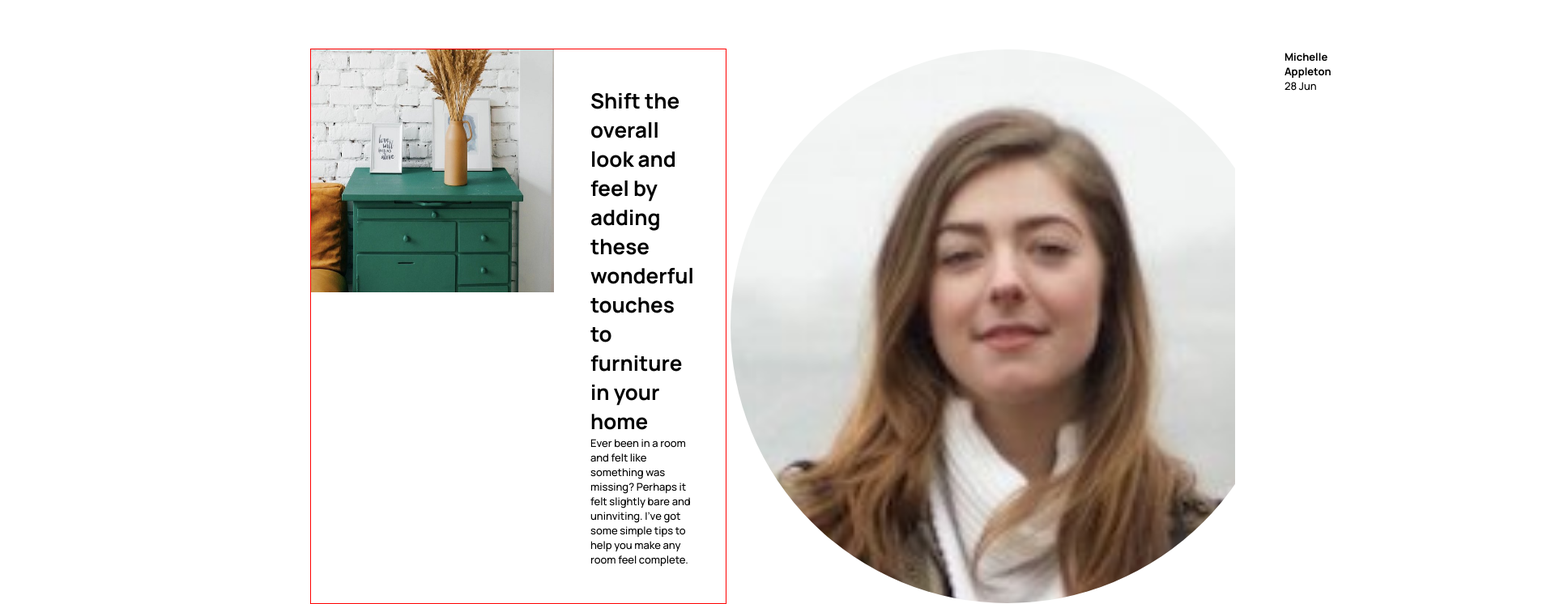
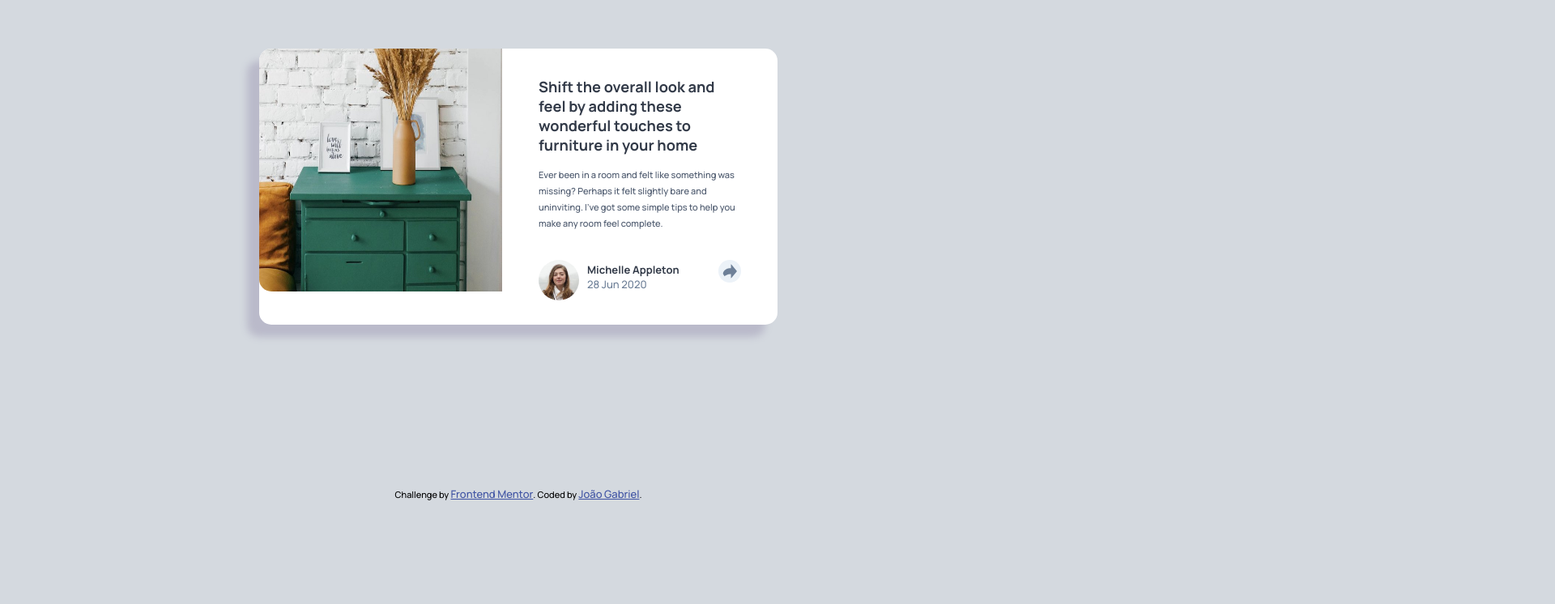
Before and after one commit to JGA7077/Frontend-Challenge_Article-Preview-Component, a plain HTML site: page index.html in a window 1280 px wide. Shown: the part 140-886 px from the top of the page at 81% size, 1920 px wide, since content can reach past the window. After the commit the page ends 800 px from the top, so only its background shows below. Drawn offline with Linux system fonts and the light colour scheme.

Commit message:
Finalizando Desktop

```diff
--- a/index.html
+++ b/index.html
@@ -15,6 +15,7 @@
   <div class="main">
     <article class="card">
       <img src="images/drawers.jpg" alt="card-image" class="card-image">
+      <div class="aside">
         <div class="card-text">
           <h2 class="card-title">
             Shift the overall look and feel by adding these wonderful
@@ -27,6 +28,7 @@
           </p>
         </div>
         <div class="card-user">
+          <div class="user-infos">
             <img src="images/avatar-michelle.jpg" alt="avatar-picture" class="avatar">
             <div class="user-details">
               <h3 class="user-name">
@@ -36,7 +38,9 @@
                 28 Jun 2020
               </p>
             </div>
+          </div>
           <img src="images/icon-share.svg" alt="icon-share" class="share">
+        </div>
       </div>
     </article>
   </div>
--- a/style.css
+++ b/style.css
@@ -9,41 +9,77 @@
     font-size: 13px;
 }
 
-main {
-    background-color: #d5d9df;
+body {
+    background-color: #d4d9df;
 }
 
 /*-------------------Card Area---------------------*/
 
 .card {
     display: flex;
-    width: 40vw;
+    width: 50vw;
     margin: 25vh auto;
     background-color: #fff;
-    border: 1px solid red;
+    border-radius: 15px;
+    box-shadow: -15px 15px 10px #babaca;
 }
 
 .card-image {
     width: 300px;
     height: 300px;
+    border-radius: 15px 0 0 15px;
 }
 
 .card-text {
     display: flex;
     flex-direction: column;
-    padding: 45px;
+    padding: 35px 45px;
 }
 
 .card-title {
-    font-size: 2em;
+    font-size: 1.4em;
+    margin-bottom: 15px;
+    color: hsl(218, 18%, 24%);
+}
+
+.card-description {
+    font-size: 0.85em;
+    line-height: 20px;
+    color: hsl(217, 19%, 35%);
 }
 
 .card-user {
     display: flex;
+    justify-content: space-between;
+    margin: 0 45px 30px 45px;
+}
+
+.user-infos {
+    display: flex;
+    color: hsl(214, 17%, 51%);
+}
+
+.user-name {
+    color: hsl(218, 18%, 24%);
 }
 
 .avatar {
+    width: 50px;
+    height: 50px;
     border-radius: 50%;
+    margin-right: 10px;
+}
+
+.user-details {
+    margin-top: 3px;
+}
+
+.share {
+    width: 18px;
+    height: 18px;
+    background-color:hsl(210, 46%, 95%);
+    padding: 5px;
+    border-radius: 100%;
 }
 
 /*--------------------Standard Footer--------------*/
@@ -52,3 +88,19 @@ main {
 .attribution a { color: hsl(228, 45%, 44%); }
 
 /*------------------Responsive Area---------------*/
+
+/* @media (max-width: 810px) {
+    * {
+        margin: 0px;
+        padding: 0px;
+    }
+
+    .card {
+        flex-direction: column;
+    }
+
+    .aside {
+        width: 300px;
+
+    }
+} */
```
Lines whose indentation alone changed are shown as unchanged.
